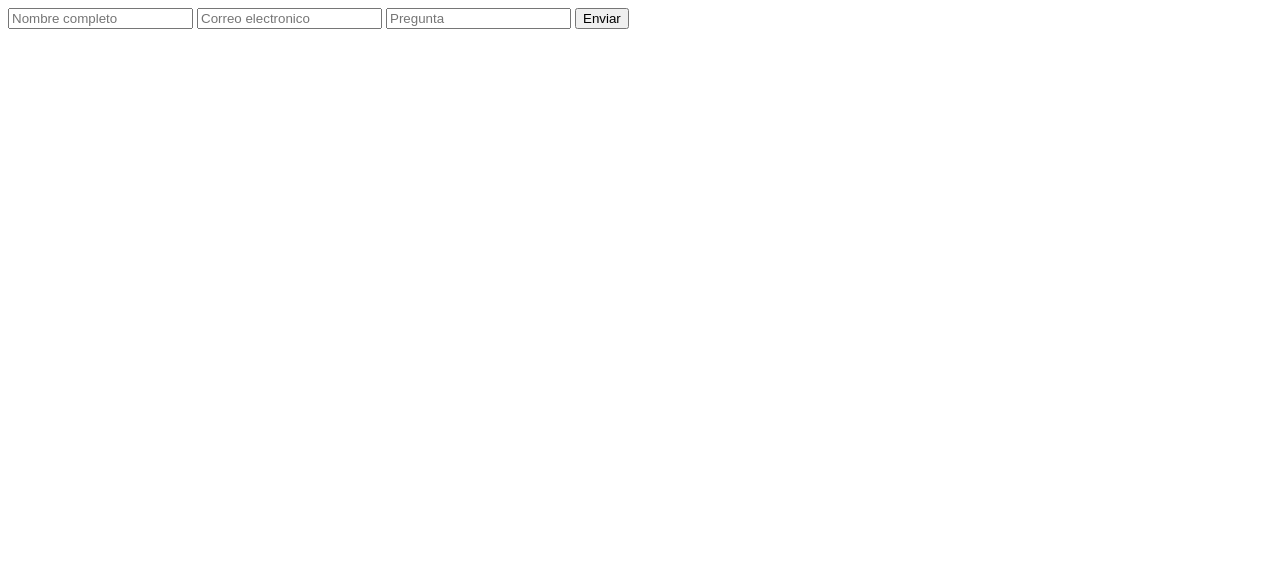
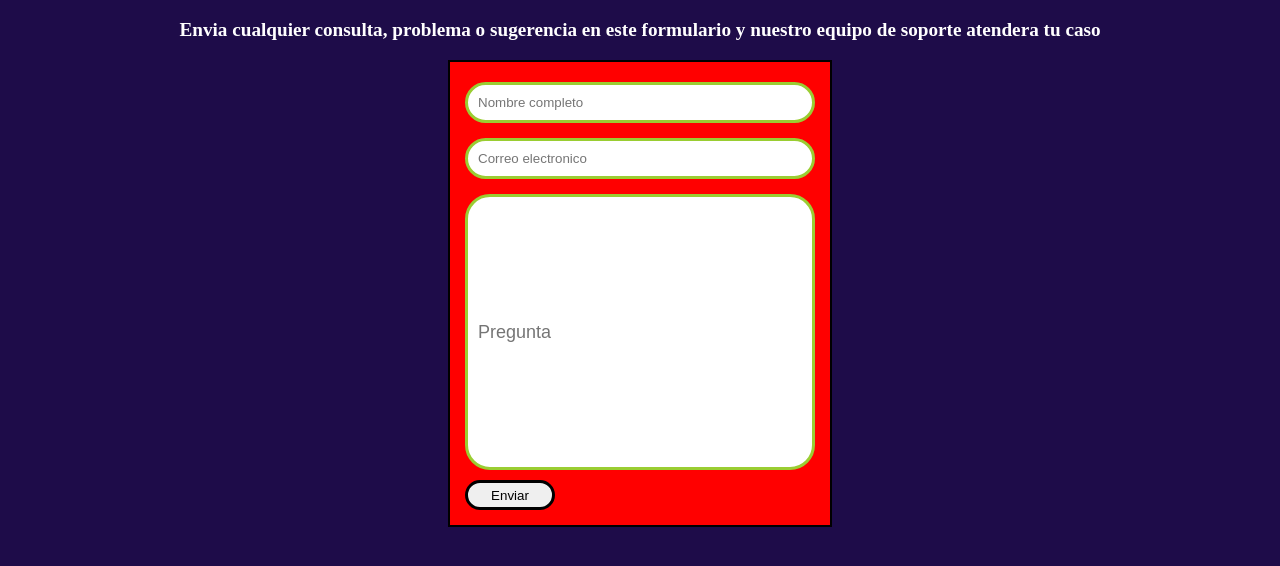
Before and after one commit to Javier348solis/Admi-Eventos, a plain HTML site: page src/contacto.html in a window 1280 px wide. Drawn offline with Linux system fonts and the light colour scheme.

Commit message:
Validacion contacto

```diff
--- /dev/null
+++ b/src/Validaciones/contacto.js
@@ -0,0 +1,22 @@
+const nombreEspa = document.getElementById("espacioName")
+const correoEspa = document.getElementById("espacioMail")
+const preguntaEspa = document.getElementById("espacioPregunta")
+const boton = document.getElementById("boton")
+
+let contactoUsua = JSON.parse(localStorage.getItem("contactoUsua")) || []
+
+boton.addEventListener("click", function (e){
+    e.preventDefault
+    if (nombreEspa.value === "" || correoEspa === "" || preguntaEspa === "") {
+        alert("Por favor, rellene los espacios")
+    } else {
+        alert("Formulario enviado con exito")
+    }
+    let espaciosContacto = {
+        nombreEspa: nombreEspa.value,
+        correoEspa: correoEspa.value,
+        preguntaEspa: preguntaEspa.value,
+    }
+    contactoUsua.push(espaciosContacto)
+    localStorage.setItem("contactoUsua", JSON.stringify(contactoUsua))
+})
--- a/src/Validaciones/registro.js
+++ b/src/Validaciones/registro.js
@@ -24,6 +24,7 @@ boton.addEventListener("click", function (e){
             }else{
                 usuarioRegistro.push(usuario)
                 localStorage.setItem("usuarioRegistro", JSON.stringify(usuarioRegistro))
+                alert("Usuario registrado con exito ")
                 window.location.href='Inicio.html'
             }
         }
--- a/src/contacto.html
+++ b/src/contacto.html
@@ -7,17 +7,16 @@
     <link rel="stylesheet" href="styles/contacto.css">
 </head>
 <body>
+    <h3 class="texto">Envia cualquier consulta, problema o sugerencia en este formulario y nuestro equipo de soporte atendera tu caso</h3>
         <section class="contenedor-contacto">
-            <div>
-                <input class="espacio-name" id="espacio-name" type="text" placeholder="Nombre completo">
-                <input class="espacio-mail" id="espacio-mail" type="email" placeholder="Correo electronico">
-                <input class="espacio-pregunta" id="espacio-pregunta" type="text" placeholder="Pregunta">
+            <div class="contenedor-adentro">
+                <input class="espacio-name" id="espacioName" type="text" placeholder="Nombre completo">
+                <input class="espacio-mail" id="espacioMail" type="email" placeholder="Correo electronico">
+                <input class="espacio-pregunta" id="espacioPregunta" type="text" placeholder="Pregunta">
                 <button class="boton" id="boton">Enviar</button>
             </div>
         </section>
 
-
-
-
+     <script src="./Validaciones/contacto.js"></script>
 </body>
 </html>
--- a/src/styles/contacto.css
+++ b/src/styles/contacto.css
@@ -0,0 +1,43 @@
+.contenedor-contacto{
+    display: flex;
+    justify-content: center;
+    align-items: center;
+}
+body{
+    background-color: rgb(30, 12, 73);
+}
+.contenedor-adentro{
+    width: 350px;
+    border: 2px solid black;
+    padding: 15px;
+    display: flex;
+    flex-direction: column;
+    background-color: red;
+}
+input{
+    padding: 10px;
+    margin-top: 5px;
+    margin-bottom: 10px;
+    border: 3px solid yellowgreen;
+    border-radius: 25px;
+    color: white;
+}
+
+.espacio-pregunta{
+    font-family: Arial, Helvetica, sans-serif;
+    font-size: large;
+    height: 250px;
+}
+
+.boton{
+    border: 3px solid black;
+    width: 90px;
+    height: 30px;
+    border-radius: 15px;
+}
+.texto{
+    color: white;
+    font-size: larger;
+    display: flex;
+    justify-content: center;
+}
```
